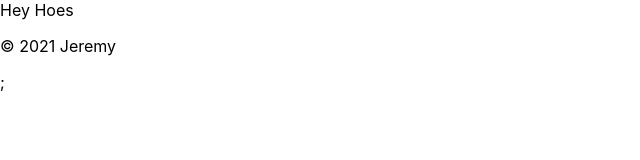
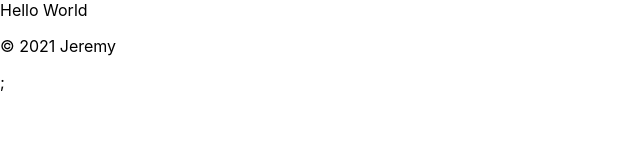
Before and after one commit to jeremysb1/coffeeapp, a Next.js app: page /hello in a window 1280 px wide. Shown: the top 160 px of the page, without its empty margins (0-640 px from the left). Built offline with nearby package versions, Linux system fonts and the light colour scheme.

Commit message:
adding world component

```diff
--- a/pages/hello.js
+++ b/pages/hello.js
@@ -1,5 +1,5 @@
 const Hello = () => {
-  return <div>Hey Hoes</div>
+  return <div>Hello World</div>
 };
 
 export default Hello;
--- /dev/null
+++ b/pages/world.js
@@ -0,0 +1,5 @@
+const World = () => {
+  return <div>World</div>
+};
+
+export default World;
```
